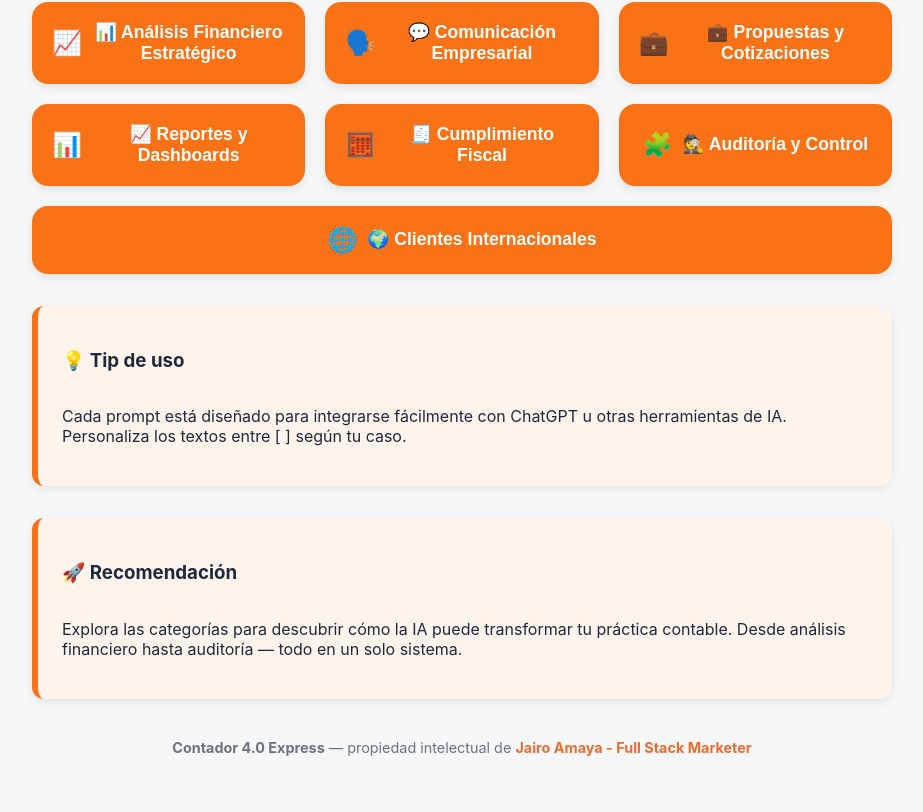
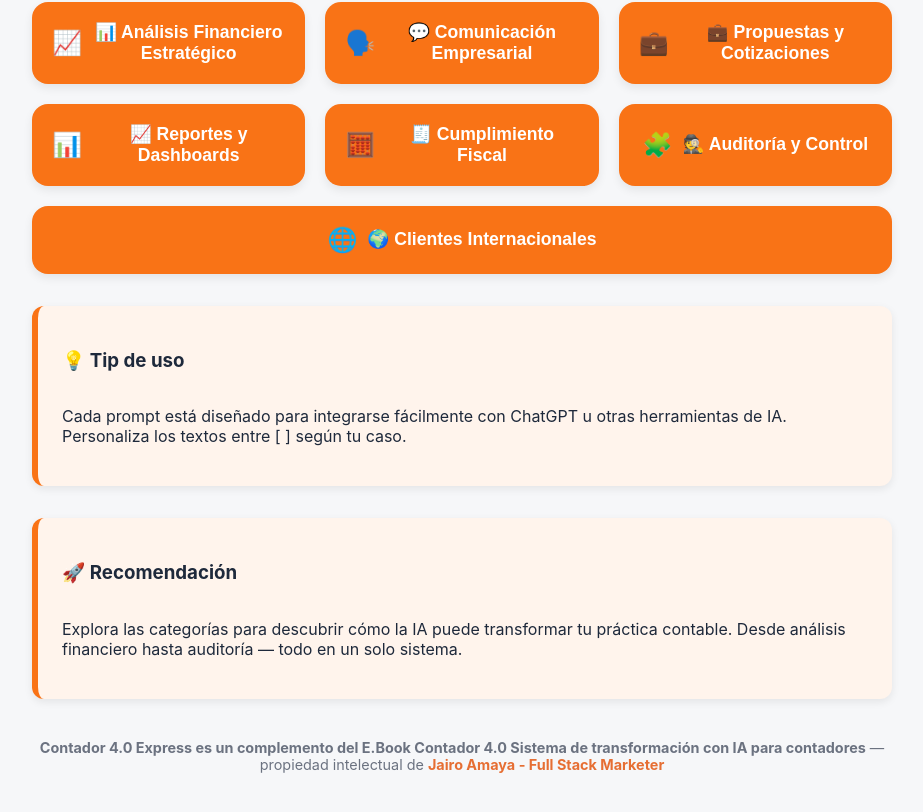
Before and after one commit to JairoAmaya/contador4-webapp-final, a React (Vite) app: page / in a window 1280 px wide. Shown: the part 284-1096 px from the top of the page, without its empty margins (178-1101 px from the left). Built offline with nearby package versions, Linux system fonts and the light colour scheme.

Commit message:
Update MVPSection.jsx

```diff
--- a/src/components/MVPSection.jsx
+++ b/src/components/MVPSection.jsx
@@ -165,7 +165,7 @@ function MVPSection() {
       {/* === Footer === */}
       <footer className="footer">
         <p>
-          <b>Contador 4.0 Express</b> — propiedad intelectual de{" "}
+          <b>Contador 4.0 Express es un complemento del E.Book Contador 4.0 Sistema de transformación con IA para contadores</b> — propiedad intelectual de{" "}
           <a
             href="https://jairoamaya.co"
             target="_blank"
```
